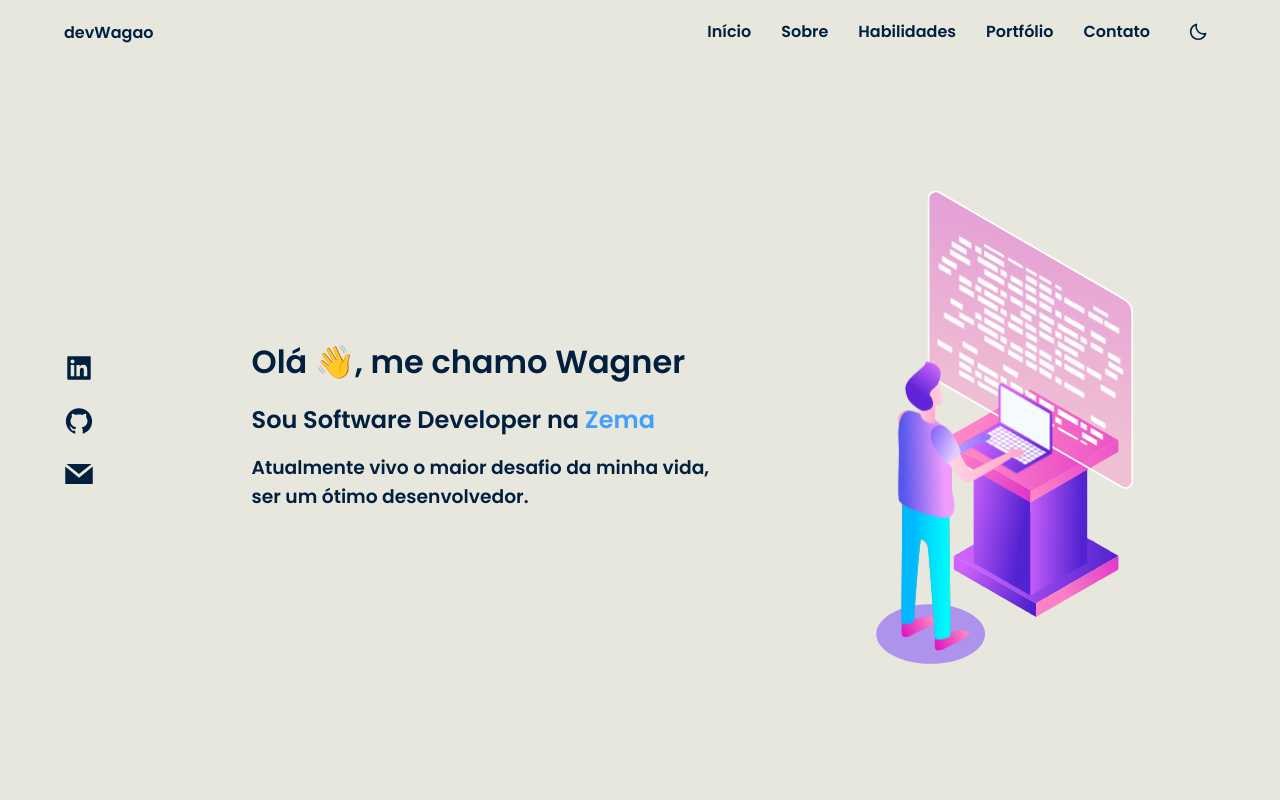
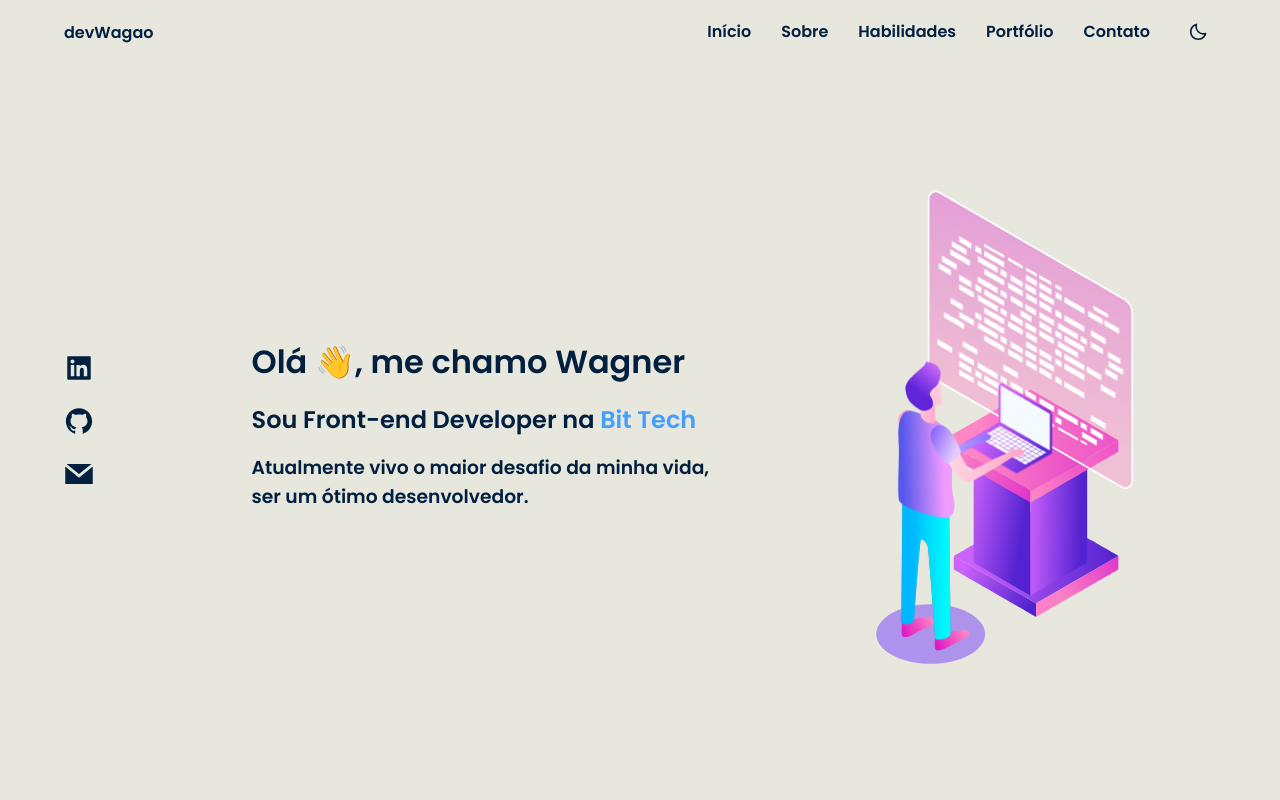
Before and after one commit to WagaoFC/devWagao, a React (Vite) app: page / in a window 1280 px wide. Shown: the top 800 px of the page. Built offline with nearby package versions, Linux system fonts and the light colour scheme.

Commit message:
:big: fix: atualizando dados componente main

```diff
--- a/src/components/Main/index.tsx
+++ b/src/components/Main/index.tsx
@@ -35,7 +35,7 @@ export function Main() {
                 <Text>
                     <h1>Olá 👋, me chamo Wagner</h1>
                     <Typist cursor={{ show: false }}>
-                        <h2>Sou Software Developer na <a href="https://www.zema.com/" target="_blank">Zema</a></h2>
+                        <h2>Sou Front-end Developer na <a href="https://br.linkedin.com/company/bittecnologia" target="_blank">Bit Tech</a></h2>
                     </Typist>
                     <h3>Atualmente vivo o maior desafio da minha vida,<br/> ser um ótimo desenvolvedor.</h3>
                 </Text>
```
